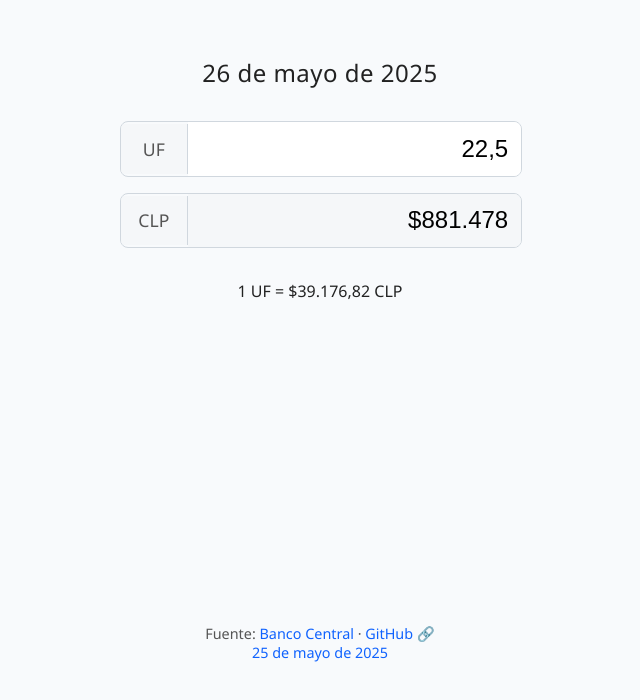
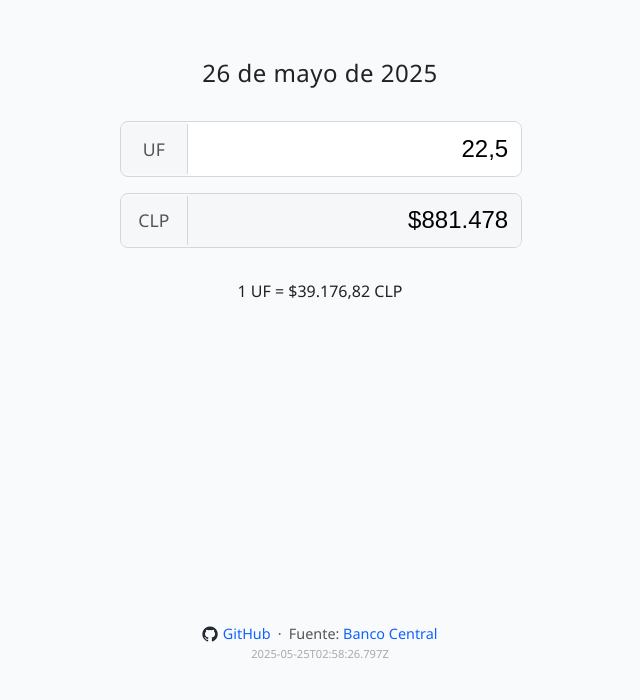
Before and after one commit to diegocaro/uf, a plain HTML site: page docs/index.html in a window 1280 px wide. Shown: the whole page, without its empty margins (320-960 px from the left). Drawn offline with Linux system fonts and the light colour scheme.

Commit message:
Enhance footer layout and styling with new links and icons

```diff
--- a/docs/index.html
+++ b/docs/index.html
@@ -86,6 +86,10 @@
       color: #555;
     }
 
+    footer p {
+      margin: 0;
+    }
+
     footer a {
       color: #0f62fe;
       text-decoration: none;
@@ -93,6 +97,28 @@
 
     footer a:hover {
       text-decoration: underline;
+    }
+
+    .footer-small-text {
+      color: #aaa;
+      font-size: 0.7rem;
+    }
+
+    .footer-links {
+      display: flex;
+      align-items: center;
+      justify-content: center;
+      gap: 0.5em;
+    }
+
+    .footer-link-with-icon {
+      display: inline-flex;
+      align-items: center;
+      gap: 0.3em;
+    }
+
+    .footer-icon {
+      vertical-align: middle;
     }
 
     input[type=number]::-webkit-inner-spin-button,
@@ -133,8 +159,15 @@
     <div class="uf-footer" id="valorUF"></div>
   </main>
   <footer>
-    Fuente: <a href="" id="sourceLink" target="_blank">Banco Central</a> · <a href="https://github.com/diegocaro/uf">GitHub 🔗</a> <br />
-    <a href="data/uf.json" download="uf.json" title="Descargar datos en formato JSON" id="dataExtractedText"></a><br>
+    <p class="footer-links">
+      <a href="https://github.com/diegocaro/uf" class="footer-link-with-icon">
+        <img src="static/github-mark.png" width="16" height="16" alt="GitHub" class="footer-icon">
+        GitHub
+      </a>
+      <span>·</span>
+      <span>Fuente: <a href="" id="sourceLink" target="_blank">Banco Central</a></span>
+    </p>
+    <p><a href="data/uf.json" download="uf.json" title="Descargar datos en formato JSON" id="dataExtractedText" class="footer-small-text"></a></p>
   </footer>
 
   <script>
@@ -187,11 +220,7 @@
 
         // Update source date in footer
         const updateDateObj = new Date(data.updated_at);
-        const footerDateStr = updateDateObj.toLocaleDateString('es-CL', {
-          day: 'numeric',
-          month: 'long',
-          year: 'numeric'
-        });
+        const footerDateStr = updateDateObj.toISOString();
         document.getElementById('dataExtractedText').textContent = `${footerDateStr}`;
 
         // Update the conversion with the new UF value
```
Also changed, not shown: docs/static/github-mark.png (added).
